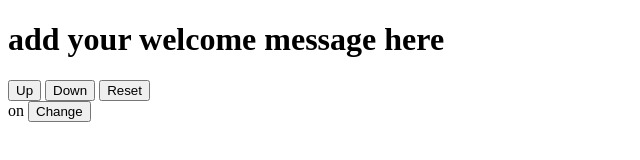
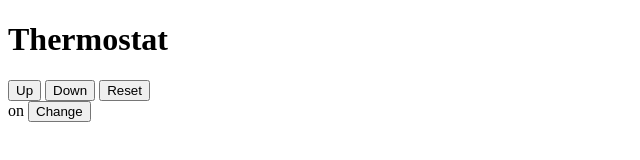
Before and after one commit to RyanVanDijck/Thermostat2, a website: page index.html in a window 1280 px wide. Shown: the whole page, without its empty margins (0-640 px from the left). Drawn offline with Linux system fonts and the light colour scheme.

Commit message:
Changing heading

```diff
--- a/index.html
+++ b/index.html
@@ -9,7 +9,7 @@
 
     <script src="src/thermostat.js"></script>
     <script src="interface.js"></script>
-    <h1 id = "welcome">add your welcome message here</h1>
+    <h1 id = "welcome">Thermostat</h1>
     <span id = "message"></span>
     <button id = "button">Up</button>
     <button id = "down">Down</button>
```
Also changed, not shown: cypress/integration/thermostat.spec.js (+1 -1 lines).
